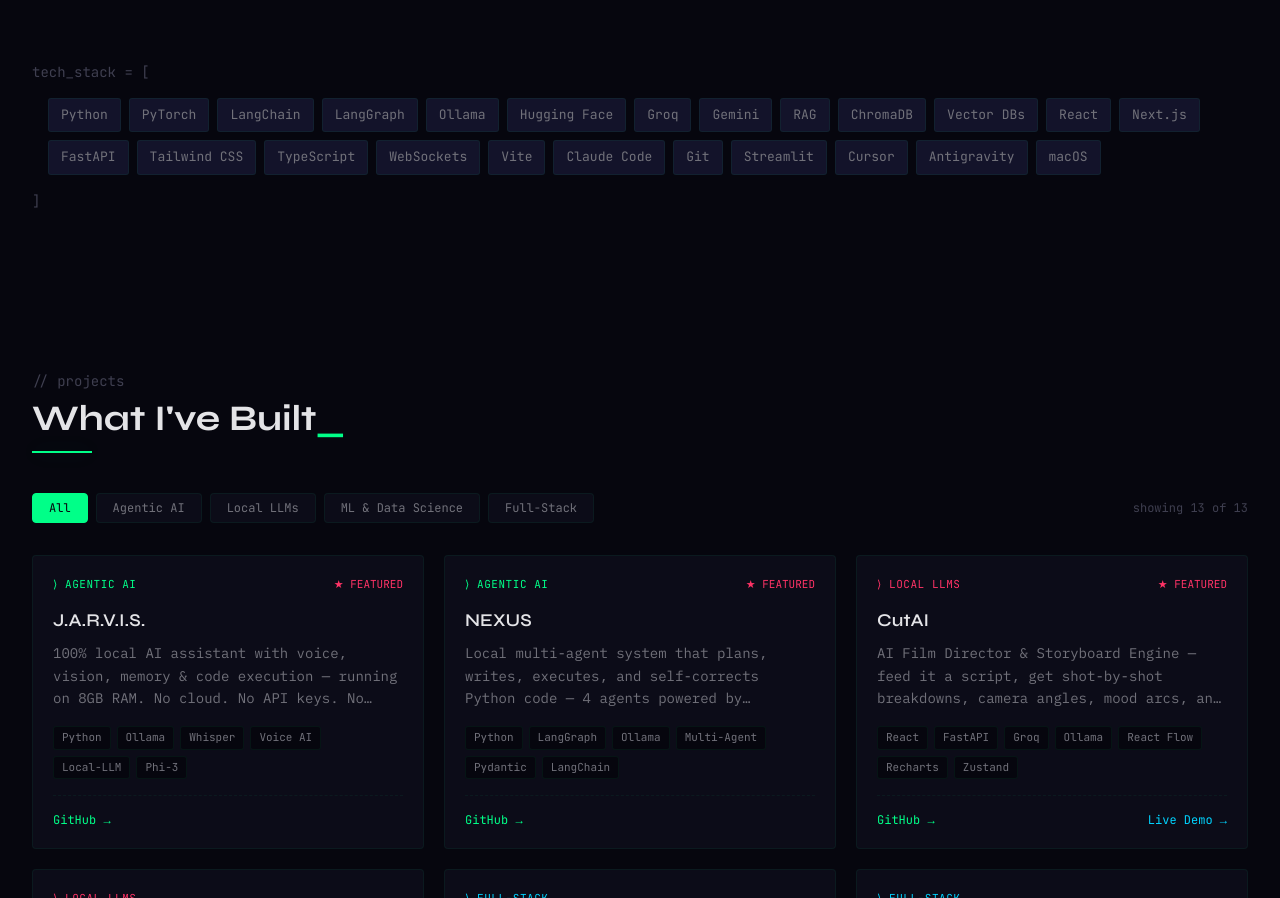
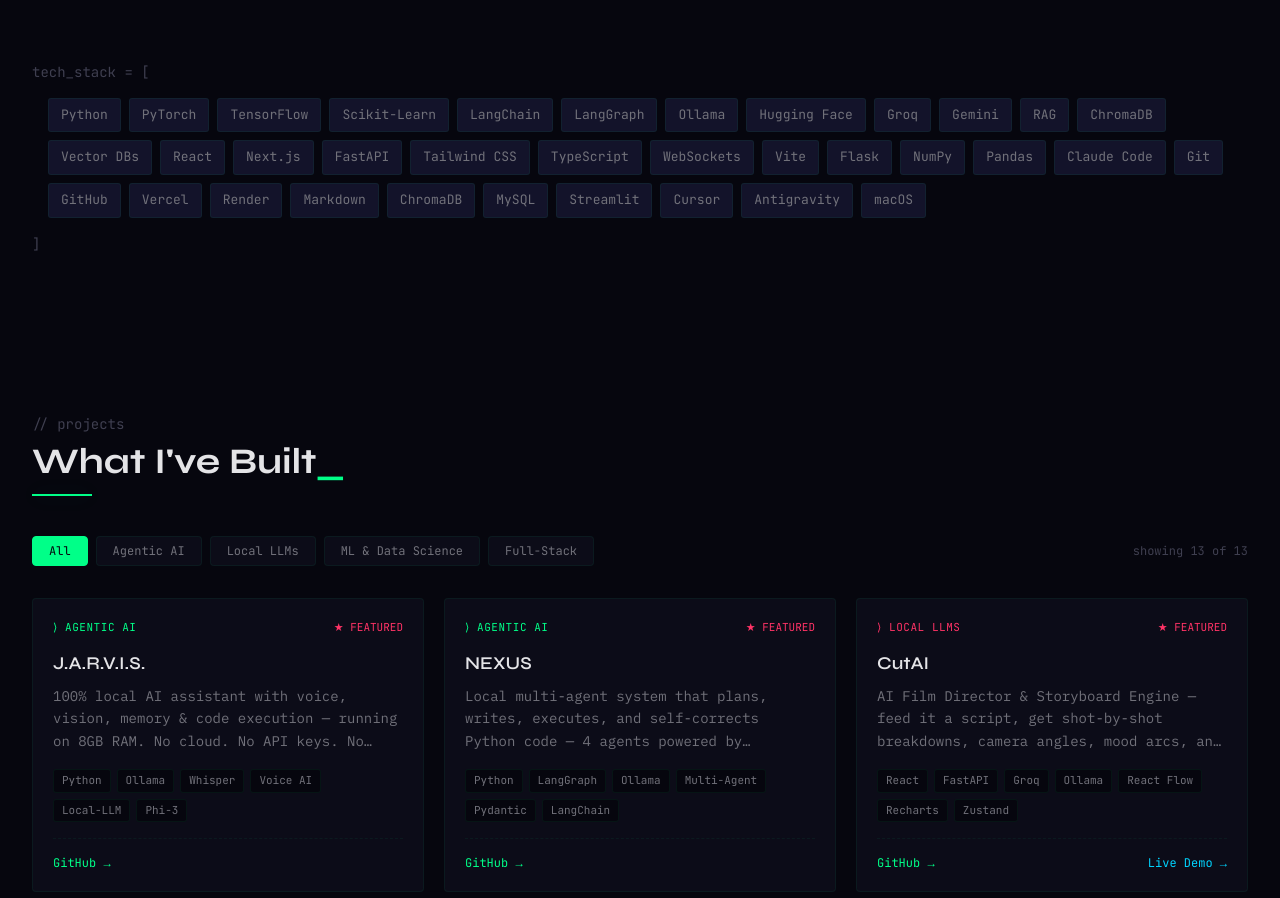
Before and after one commit to Swapnil-bo/Portfolio, a React (Vite) app: page / in a window 1280 px wide. Shown: the part 1289-2187 px from the top of the page. Built offline with nearby package versions, Linux system fonts and the light colour scheme.

Commit message:
feat: expand tech stack with ML and DevOps tools

```diff
--- a/src/components/About.jsx
+++ b/src/components/About.jsx
@@ -29,10 +29,10 @@
 ]
 
 const skills = [
-  'Python', 'PyTorch', 'LangChain', 'LangGraph', 'Ollama', 'Hugging Face',
+  'Python', 'PyTorch', 'TensorFlow', 'Scikit-Learn', 'LangChain', 'LangGraph', 'Ollama', 'Hugging Face',
   'Groq', 'Gemini', 'RAG', 'ChromaDB', 'Vector DBs',
-  'React', 'Next.js', 'FastAPI', 'Tailwind CSS', 'TypeScript', 'WebSockets', 'Vite',
-  'Claude Code', 'Git', 'Streamlit', 'Cursor', 'Antigravity', 'macOS',
+  'React', 'Next.js', 'FastAPI', 'Tailwind CSS', 'TypeScript', 'WebSockets', 'Vite', 'Flask', 'NumPy', 'Pandas',
+  'Claude Code', 'Git', 'GitHub', 'Vercel', 'Render', 'Markdown', 'ChromaDB', 'MySQL', 'Streamlit', 'Cursor', 'Antigravity', 'macOS',
 ]
 
 function About() {
```
Also changed, not shown: .claude/settings.json.
